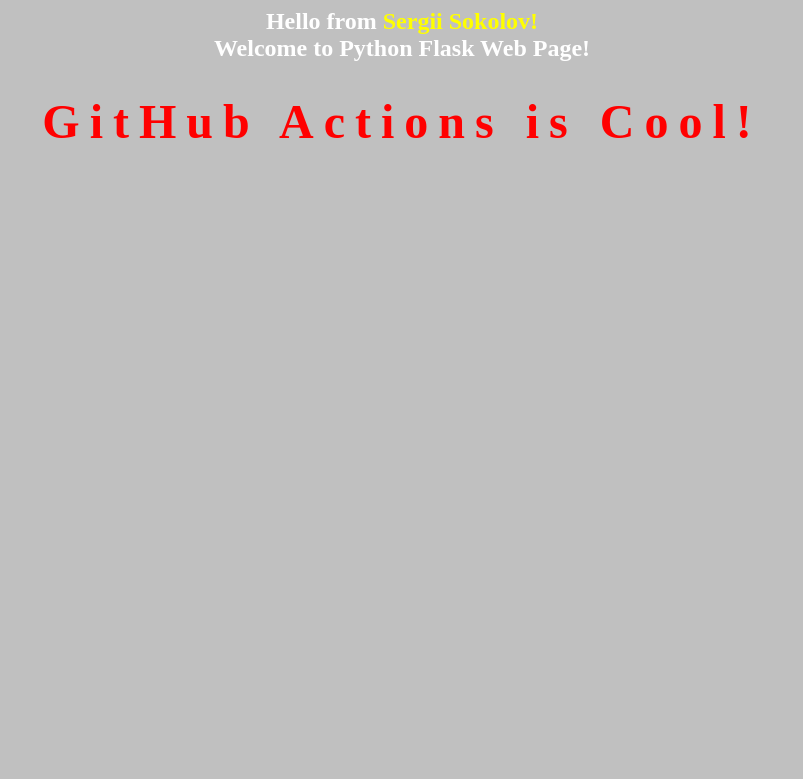
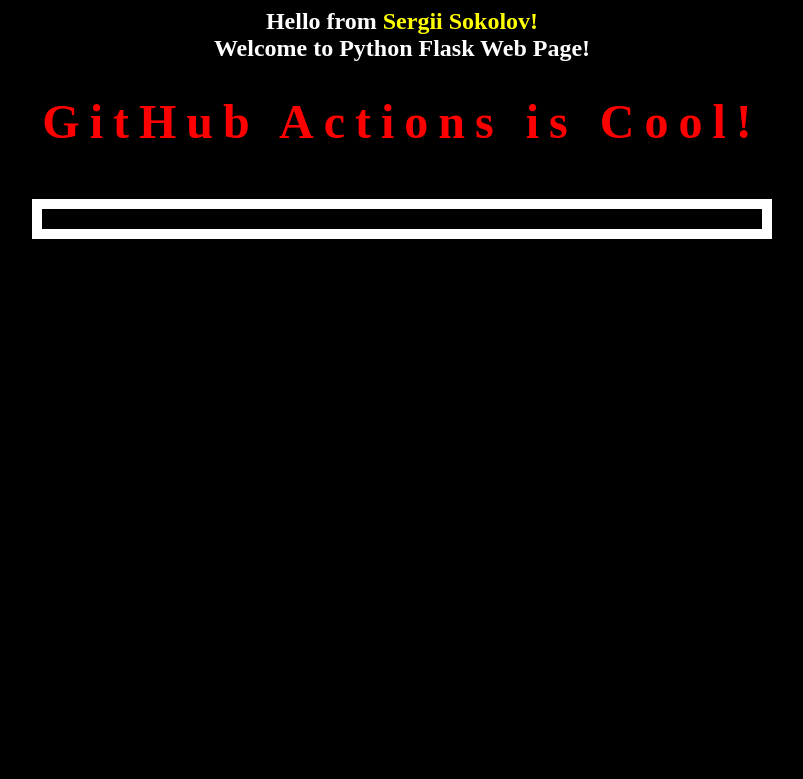
Before and after one commit to falconxv/github-actions-cicd-to-gke, a Flask app: template web/templates/index.html in a window 1280 px wide. Shown: the top 779 px of the page, without its empty margins (238-1041 px from the left). Run offline with Flask 2, Linux system fonts and the light colour scheme; the template is opened without the code that fills it, so the values that code supplies are empty.

Commit message:
Update index.html

```diff
--- a/web/templates/index.html
+++ b/web/templates/index.html
@@ -1,6 +1,24 @@
 <HTML>
-<HEAD>
+
+<head>
+ <style type="text/css">
+  body {
+   background: black;
+   color: white;
+  }
+  div.container {
+   max-width: 700px;
+   margin: 50px auto;
+   border: 10px solid white;
+   padding: 10px;
+   text-align: center;
+  }
+ </style>
+ </head>
+
 <TITLE>WebApp</TITLE>
+
+
 <SCRIPT LANGUAGE="JavaScript">
       var sizes = new Array(0,1,2,4,8,10,12);
       sizes.pos = 0;
@@ -14,14 +32,17 @@
     el.style.letterSpacing = sizes[sizes.pos += el.direction]
 setTimeout('Elastic()',100)
 }
+</SCRIPT>
 
-</SCRIPT>
-<BODY  bgcolor=silver  onLoad=Elastic()>
+<BODY onLoad=Elastic()>
 <CENTER>
 <font color="white"><h2>Hello from <font color="yellow">Sergii Sokolov!</font><br>
 Welcome to Python Flask Web Page!
-<font color="red"><H1 ID="elastic" ALIGN="Center">GitHub Actions is Cool!</H1>
-<br>
+<font color="red"><h1 ID="elastic" ALIGN="Center">GitHub Actions is Cool!</h1>
+
+
+<div class="container"> <img src="{{url}}" /> </div>
+
 
 </body>
 </HTML>
```
